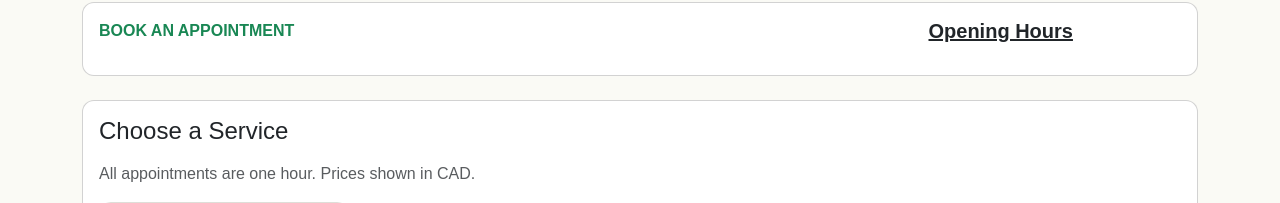
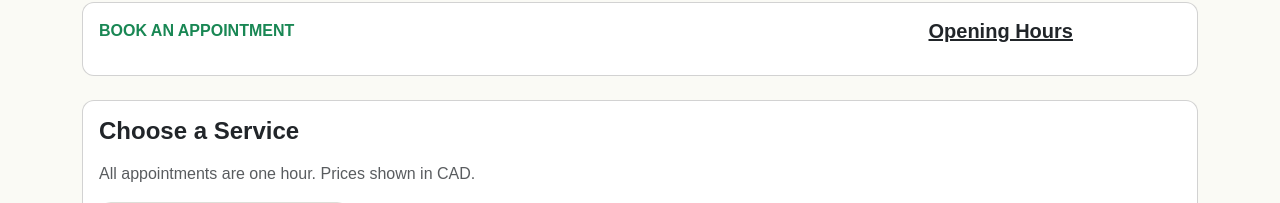
Before and after one commit to preethi-ca/cmpt276-project, a Spring app: template src/main/resources/templates/customer/public-salon.html in a window 1280 px wide. Shown: the part 200-403 px from the top of the page. Run offline with Thymeleaf, Linux system fonts and the light colour scheme; the template is opened without the code that fills it, so the values that code supplies are empty; some of the project's set-up classes (security, data sources, template engines, error pages and the like) are left out, and stand-ins take their place.

Commit message:
fixed the choose a aervice heading class

```diff
--- a/src/main/resources/templates/customer/public-salon.html
+++ b/src/main/resources/templates/customer/public-salon.html
@@ -60,7 +60,7 @@
 
         <div class="card">
             <div class="card-body">
-            <h2 class="h4 mb-3" fw-bold>Choose a Service</h2>
+            <h2 class="h4 mb-3 fw-bold">Choose a Service</h2>
             <p class="text-muted">
                 All appointments are one hour. Prices shown in CAD.
             </p>
```
